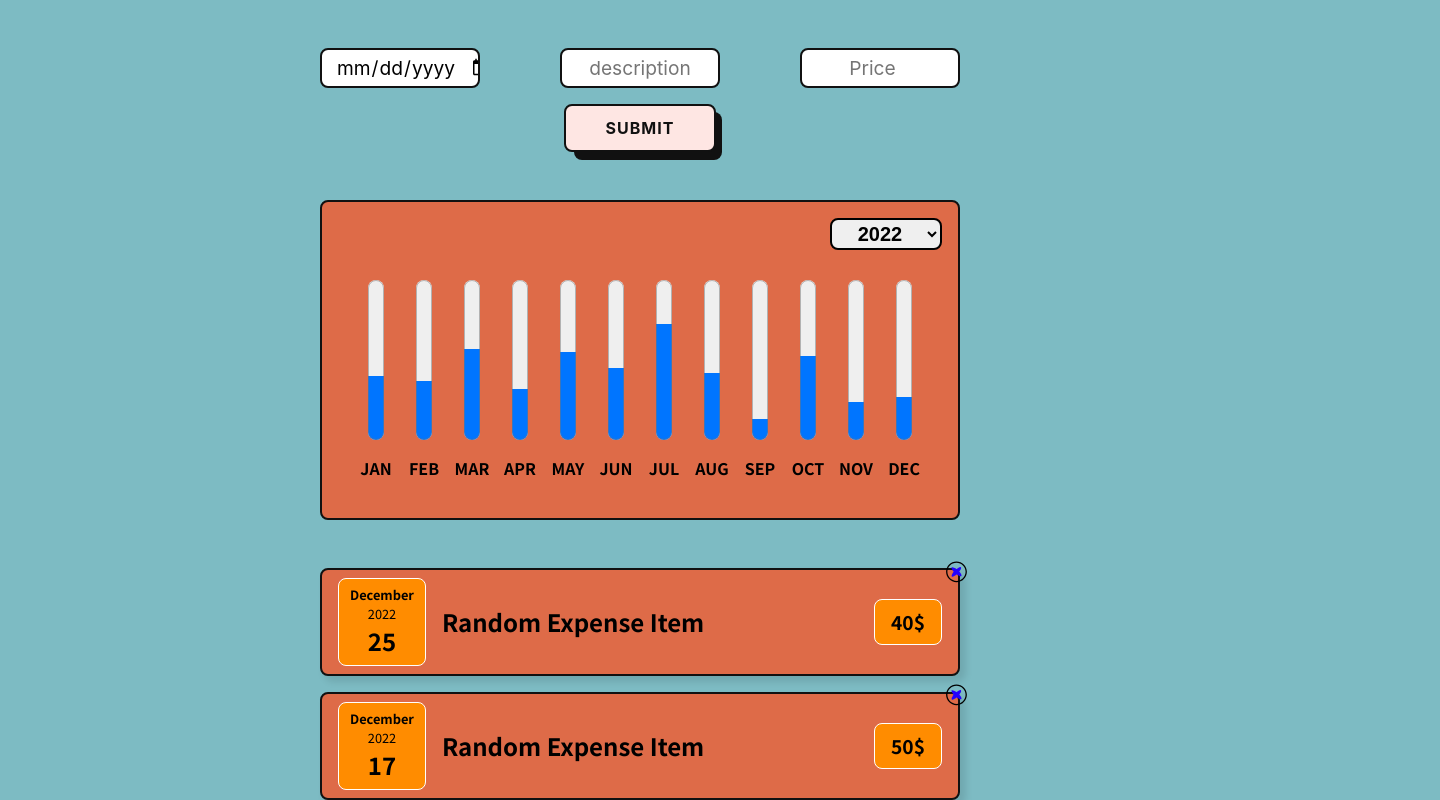
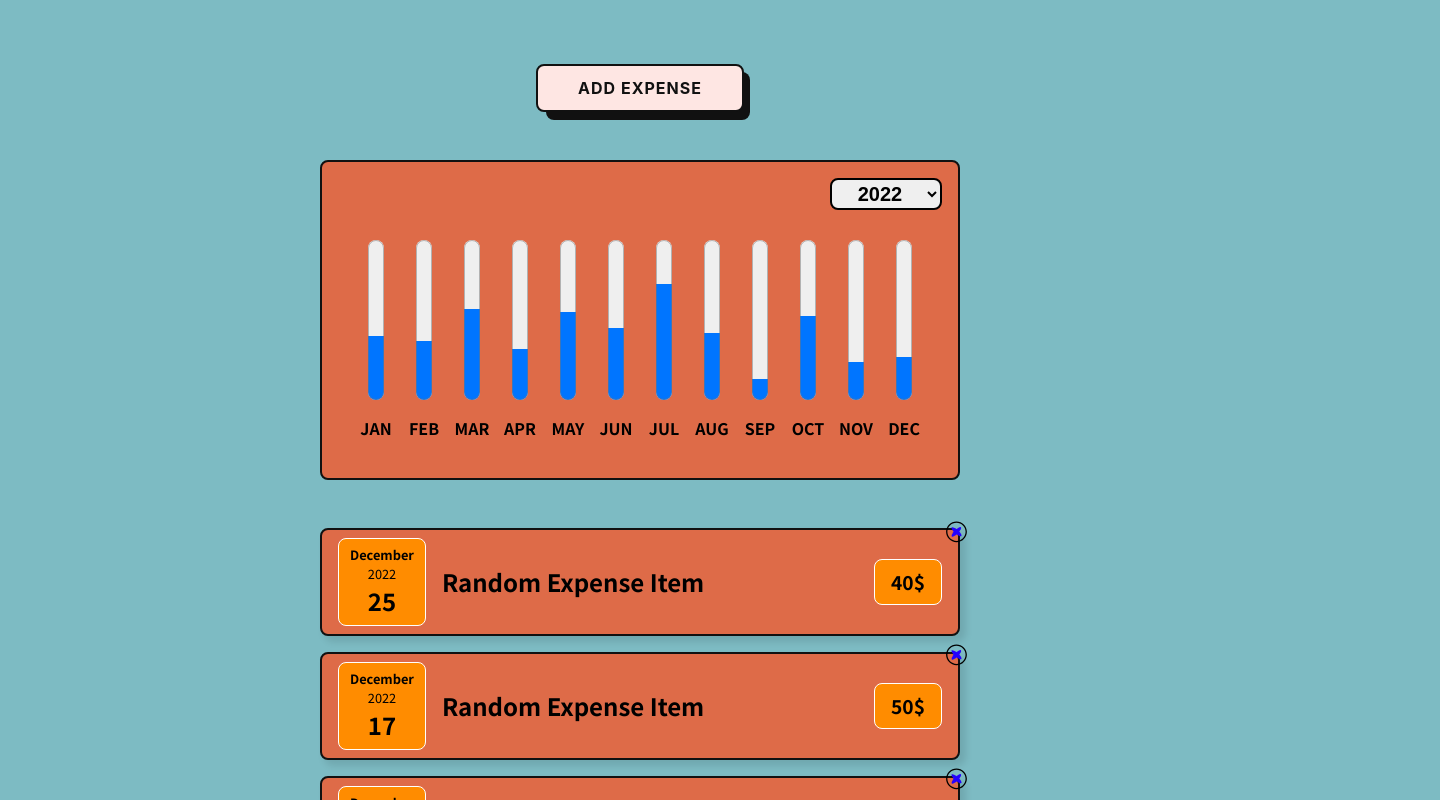
Before and after one commit to ameal-dev/expense-tracker, a React (Create React App) app: page / in a window 1280 px wide. Shown: the top 800 px of the page, 1440 px wide, since content can reach past the window. Built offline with nearby package versions, Linux system fonts and the light colour scheme.

Commit message:
new button

```diff
--- a/src/App.tsx
+++ b/src/App.tsx
@@ -42,6 +42,7 @@ const App: React.FC = () => {
 	};
 
 	const handleSelect: React.ChangeEventHandler<HTMLSelectElement> = (event) => {
+		console.log();
 		setActiveYear(event.target.value);
 	};
 
--- a/src/components/ExpenseInputForm.css
+++ b/src/components/ExpenseInputForm.css
@@ -50,6 +50,13 @@ input:focus {
 	text-align: center;
 }
 
+.button-container {
+	display: flex;
+	justify-content: center;
+	align-items: center;
+	gap: 2rem;
+}
+
 .input-container {
 	display: flex;
 	justify-content: space-between;
@@ -74,7 +81,7 @@ input:focus {
 	letter-spacing: 1px;
 	justify-content: center;
 	line-height: 24px;
-	max-width: 100%;
+	max-width: 14rem;
 	padding: 0 25px;
 	position: relative;
 	text-align: center;
--- a/src/components/ExpenseInputForm.tsx
+++ b/src/components/ExpenseInputForm.tsx
@@ -11,16 +11,23 @@ const ExpenseInputForm: React.FC<ExpenseInputFormProps> = ({
 	setItems,
 	setActiveYear,
 }) => {
-	const initalState: Item = {
+	const initalInputState: Item = {
 		description: "",
 		price: "",
 		date: new Date(),
 	};
+	const [showForm, setShowForm] = useState(false);
+	const [input, setInput] = useState(initalInputState);
 
-	const [input, setInput] = useState(initalState);
+	// //TODO: Implement moemoization to reduce/remove unecessary renders.
+	// console.log("render inputform...");
 
 	const clearInput = () => {
-		setInput({ ...initalState });
+		setInput({ ...initalInputState });
+	};
+
+	const handleShowForm = () => {
+		setShowForm((formVisible) => !formVisible);
 	};
 
 	const handleSubmit: React.ChangeEventHandler<HTMLFormElement> = (event) => {
@@ -42,7 +49,7 @@ const ExpenseInputForm: React.FC<ExpenseInputFormProps> = ({
 		setInput({ ...input, [event.target.id]: event.target.value });
 	};
 
-	return (
+	return showForm ? (
 		<div className='form-container'>
 			<form onSubmit={handleSubmit}>
 				<div className='input-container'>
@@ -83,12 +90,21 @@ const ExpenseInputForm: React.FC<ExpenseInputFormProps> = ({
 					</div>
 				</div>
 				<div className='button-container'>
+					<button onClick={handleShowForm} className='button-56'>
+						CANCEL
+					</button>
 					<button type='submit' className='button-56'>
 						SUBMIT
 					</button>
 				</div>
 			</form>
 		</div>
+	) : (
+		<div className='form-container'>
+			<button className='button-56' onClick={handleShowForm}>
+				ADD EXPENSE
+			</button>
+		</div>
 	);
 };
 
--- a/src/components/ExpensesList.tsx
+++ b/src/components/ExpensesList.tsx
@@ -12,7 +12,10 @@ const ExpensesList: React.FC<ExpensesProps> = ({
 	filteredItems,
 	removeItem,
 }) => {
-	//map all of the expenseItem
+	if (filteredItems.length === 0) {
+		return <h2>No expenses for selected year.</h2>;
+	}
+
 	return (
 		<ul>
 			{filteredItems
```
Also changed, not shown: 1 other file (tests, documents, lock files or other folders).
